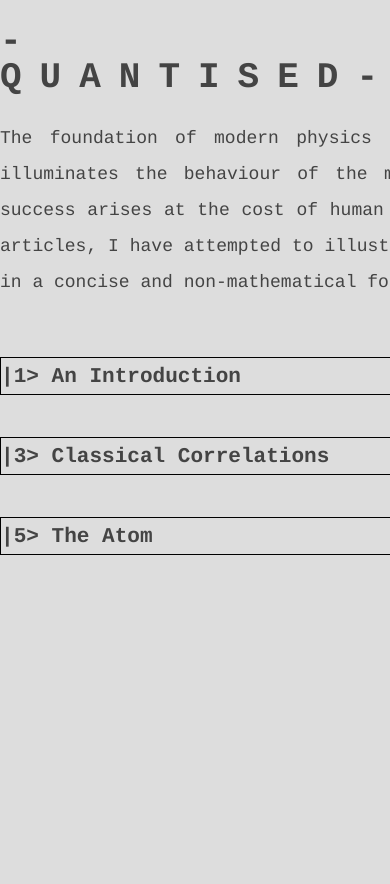
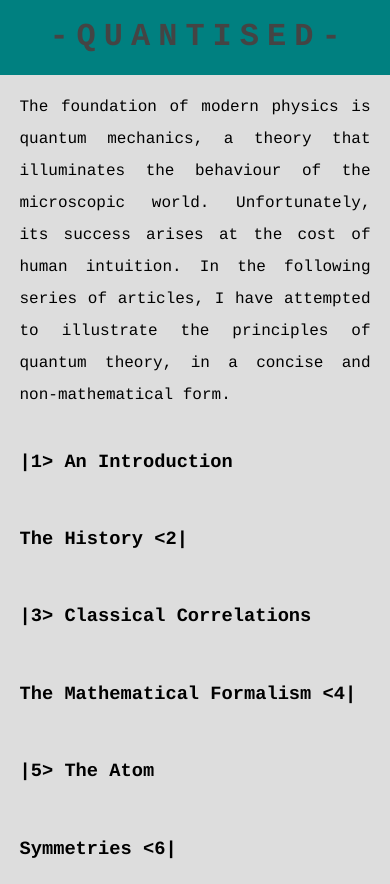
Before and after one commit to artaurus/quantised, a Flask app: page / in a window 390 px wide; the page is wider, and only the part inside the window is pictured. Before the commit the page ends 555 px from the top of that part, so only its background shows below. Run offline with Flask 2, Linux system fonts and the light colour scheme.

Commit message:
added responsive design

```diff
--- a/static/style.css
+++ b/static/style.css
@@ -1,35 +1,56 @@
 body {
   background-color: #ddd;
-  color: #444;
   font-family: Courier;
-  font-size: 18px;
-  line-height: 36px;
+  line-height: 2rem;
 }
 
 header {
   display: flex;
   justify-content: center;
+  background-color: teal;
 }
 
 header h1 {
-  margin-right: -18px;
-  font-size: 36px;
-  letter-spacing: 18px;
+  margin-right: -0.5rem;
+  color: #444;
+  font-size: 2rem;
+  letter-spacing: 0.5rem;
+}
+
+h1 a:hover, h1 a:active {
+  color: #222;
+  transition: 0.5s;
 }
 
 article {
-  width: 800px;
-  margin: 0 auto;
+  width: 90vw;
+  margin: 1rem auto;
   text-align: justify;
 }
 
 .grid {
-  width: 1000px;
-  margin: 36px auto;
+  width: 90vw;
+  margin: 1rem auto;
   display: grid;
-  grid-template-columns: 500px 500px;
+  grid-gap: 0.5rem;
 }
 
-.grid h3 {
+.grid span {
   border: black solid 1px;
 }
+
+@media screen and (min-width: 800px) {
+  body {
+    font-size: 18px;
+  }
+
+  header h1 {
+    letter-spacing: 1rem;
+    margin-right: -1rem;
+  }
+
+  article {
+    width: 800px;
+    padding: 0;
+  }
+}
```
